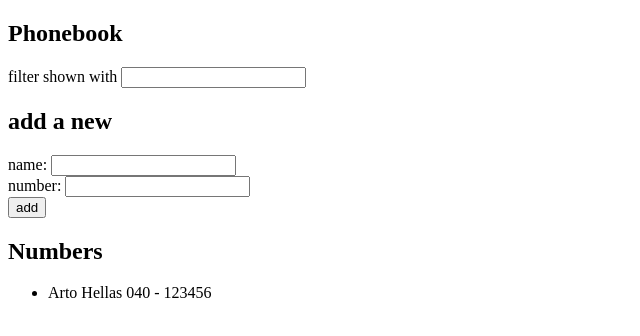
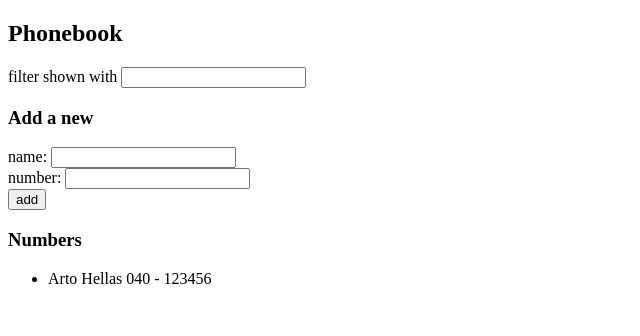
Before and after one commit to phonz-dev/full_stack_open, a React (Create React App) app in the folder part2/phonebook/: page / in a window 1280 px wide. Shown: the top 336 px of the page, without its empty margins (0-640 px from the left). Built offline with nearby package versions, Linux system fonts and the light colour scheme.

Commit message:
Finish exercise 2.10

```diff
--- a/part2/phonebook/src/App.js
+++ b/part2/phonebook/src/App.js
@@ -1,4 +1,7 @@
 import { useState } from "react";
+import Filter from "./components/Filter";
+import Persons from "./components/Persons";
+import PersonForm from "./components/PersonForm";
 
 const App = () => {
 	const [persons, setPersons] = useState([
@@ -44,32 +47,17 @@ const App = () => {
 	return (
 		<div>
 			<h2>Phonebook</h2>
-
-			<div>
-				filter shown with <input value={filter} onChange={handleFilter} />
-			</div>
-
-			<h2>add a new</h2>
-			<form onSubmit={addPerson}>
-				<div>
-					name: <input value={newName} onChange={handleNewName} />
-				</div>
-				<div>
-					number: <input value={newNumber} onChange={handleNewNumber} />
-				</div>
-
-				<div>
-					<button type="submit">add</button>
-				</div>
-			</form>
-			<h2>Numbers</h2>
-			<ul>
-				{personsToShow.map((person) => (
-					<li key={person.name}>
-						{person.name} {person.number}
-					</li>
-				))}
-			</ul>
+			<Filter value={filter} onChange={handleFilter} />
+			<h3>Add a new</h3>
+			<PersonForm
+				onSubmit={addPerson}
+				name={newName}
+				number={newNumber}
+				onNameChange={handleNewName}
+				onNumChange={handleNewNumber}
+			/>
+			<h3>Numbers</h3>
+			<Persons persons={personsToShow} />
 		</div>
 	);
 };
--- /dev/null
+++ b/part2/phonebook/src/components/Filter.js
@@ -0,0 +1,7 @@
+const Filter = ({ value, onChange }) => (
+	<div>
+		filter shown with <input value={value} onChange={onChange} />
+	</div>
+);
+
+export default Filter;
--- /dev/null
+++ b/part2/phonebook/src/components/Person.js
@@ -0,0 +1,7 @@
+const Person = ({ name, number }) => (
+	<li>
+		{name} {number}
+	</li>
+);
+
+export default Person;
--- /dev/null
+++ b/part2/phonebook/src/components/PersonForm.js
@@ -0,0 +1,20 @@
+const PersonForm = (props) => {
+	const { onSubmit, name, number, onNameChange, onNumChange } = props;
+
+	return (
+		<form onSubmit={onSubmit}>
+			<div>
+				name: <input value={name} onChange={onNameChange} />
+			</div>
+			<div>
+				number: <input value={number} onChange={onNumChange} />
+			</div>
+
+			<div>
+				<button type="submit">add</button>
+			</div>
+		</form>
+	);
+};
+
+export default PersonForm;
--- /dev/null
+++ b/part2/phonebook/src/components/Persons.js
@@ -0,0 +1,13 @@
+import Person from "./Person";
+
+const Persons = ({ persons }) => {
+	return (
+		<ul>
+			{persons.map((person) => (
+				<Person key={person.name} name={person.name} number={person.number} />
+			))}
+		</ul>
+	);
+};
+
+export default Persons;
```
